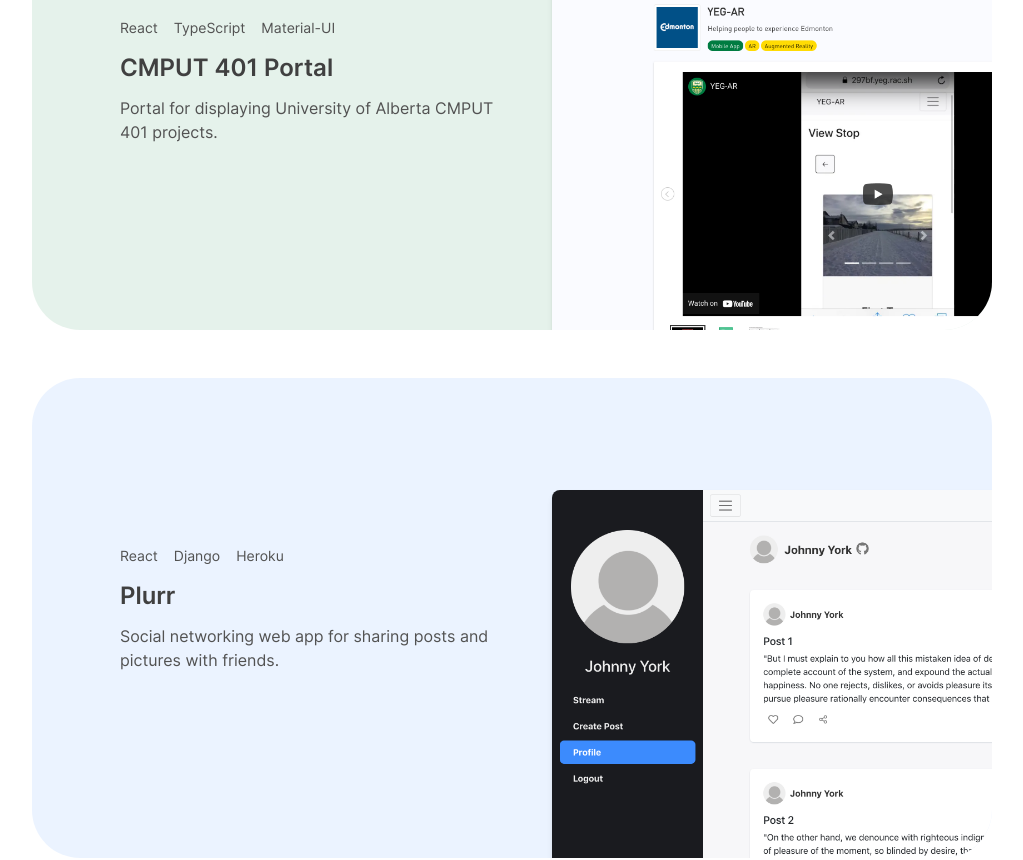
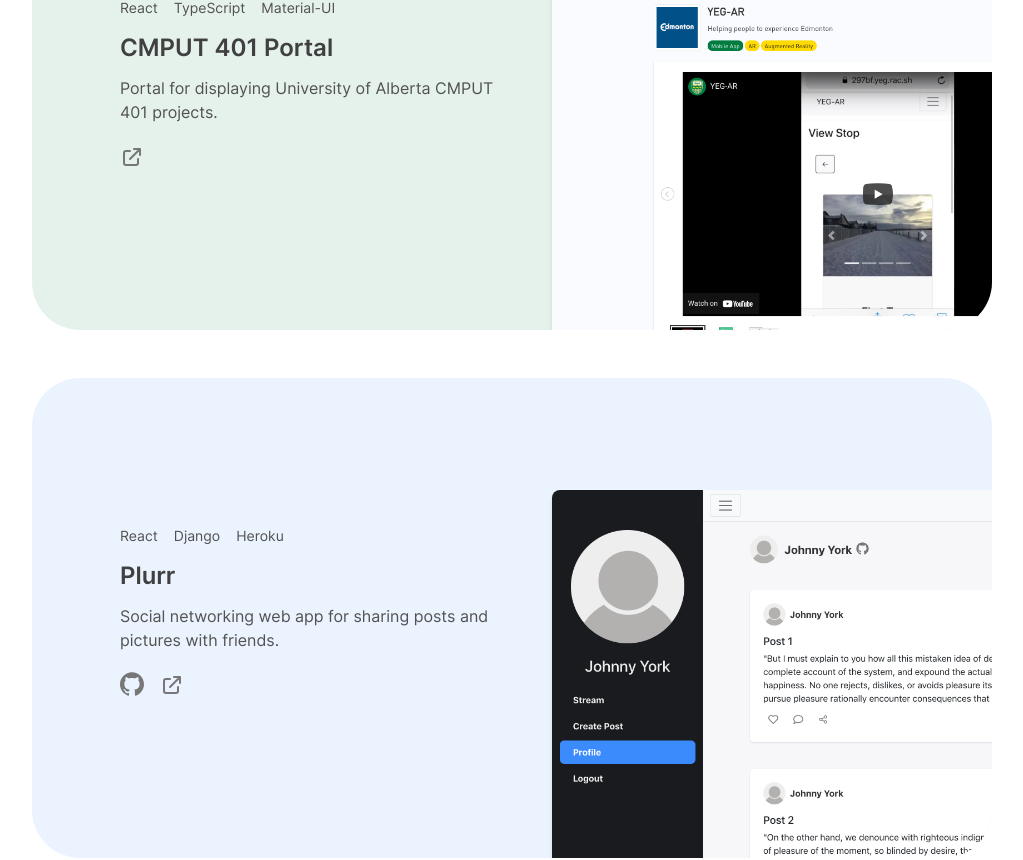
Before and after one commit to aakindel/akin, a Next.js app: page / in a window 1280 px wide. Shown: the part 486-1346 px from the top of the page, without its empty margins (128-1151 px from the left). Built offline with nearby package versions, Linux system fonts and the light colour scheme.

Commit message:
feat: add icons to ProjectDisplay component

```diff
--- a/components/ProjectDisplay/ProjectDisplay.module.scss
+++ b/components/ProjectDisplay/ProjectDisplay.module.scss
@@ -38,6 +38,14 @@
   margin-bottom: 20px;
 }
 
+.link-icon-list {
+  display: flex;
+  align-items: center;
+  gap: 16px;
+  font-size: 14px;
+  margin-bottom: 16px;
+}
+
 .right-container {
   display: flex;
   flex: 1;
--- a/components/ProjectDisplay/index.tsx
+++ b/components/ProjectDisplay/index.tsx
@@ -1,6 +1,11 @@
 import React from "react";
 import ProjectDisplayStyles from "./ProjectDisplay.module.scss";
 import { ProjectType } from "@/data/projects";
+import HeroIcons from "@/design_systems/mainds/components/icons/heroicons";
+import DSStyles from "@mainds/styles/mainds.module.scss";
+import SocialIcons from "@/design_systems/mainds/components/icons/social/simpleicons";
+import IconStyles from "@/design_systems/mainds/components/icons/icons.module.scss";
+import AppLink from "../AppLink";
 
 type ProjectDisplayProps = {
   project: ProjectType;
@@ -30,6 +35,37 @@
           <p className={ProjectDisplayStyles["project-summary"]}>
             {project.description}
           </p>
+          <div className={ProjectDisplayStyles["link-icon-list"]}>
+            {project.links.map((link) =>
+              link.type === "github" ? (
+                <AppLink
+                  href={link.href}
+                  className={DSStyles["link-text"]}
+                  style={{ height: "24px", width: "24px" }}
+                  openInNewTab
+                >
+                  <SocialIcons
+                    className={IconStyles["gray-hover"]}
+                    icon="github"
+                  />
+                </AppLink>
+              ) : (
+                <div className={IconStyles["hero-icon-padding-top"]}>
+                  <AppLink
+                    href={link.href}
+                    className={DSStyles["link-text"]}
+                    style={{ height: "24px", width: "24px" }}
+                    openInNewTab
+                  >
+                    <HeroIcons
+                      className={IconStyles["gray-hover"]}
+                      icon="external-link"
+                    />
+                  </AppLink>
+                </div>
+              )
+            )}
+          </div>
         </div>
       </div>
       <div className={ProjectDisplayStyles["right-container"]}>
--- a/data/projects.ts
+++ b/data/projects.ts
@@ -6,7 +6,7 @@
   imgSrc: string;
   bgColor: string;
   noShadow?: boolean;
-  links: { type: "external" | "github"; target: string }[];
+  links: { type: "external" | "github"; href: string }[];
 };
 
 export const projects: ProjectType[] = [
@@ -21,7 +21,7 @@
     links: [
       {
         type: "external",
-        target: "http://cmput401.ca/",
+        href: "http://cmput401.ca/",
       },
     ],
   },
@@ -36,12 +36,11 @@
     links: [
       {
         type: "github",
-        target:
-          "https://github.com/aakindel/CMPUT404-project-socialdistribution",
+        href: "https://github.com/aakindel/CMPUT404-project-socialdistribution",
       },
       {
         type: "external",
-        target: "http://plurr.herokuapp.com/",
+        href: "http://plurr.herokuapp.com/",
       },
     ],
   },
@@ -57,12 +56,7 @@
     links: [
       {
         type: "github",
-        target:
-          "https://github.com/aakindel/CMPUT404-project-socialdistribution",
-      },
-      {
-        type: "external",
-        target: "http://plurr.herokuapp.com/",
+        href: "https://github.com/aakindel/PocketBook",
       },
     ],
   },
--- a/design_systems/mainds/components/icons/icons.module.scss
+++ b/design_systems/mainds/components/icons/icons.module.scss
@@ -11,3 +11,12 @@
 .dark-gray-hover:hover {
   color: #3a3a3a;
 }
+
+.hero-icon-padding-top {
+  height: 24px;
+  width: 24px;
+  display: flex;
+  align-items: center;
+  padding-top: 2px;
+  justify-content: center;
+}
```
